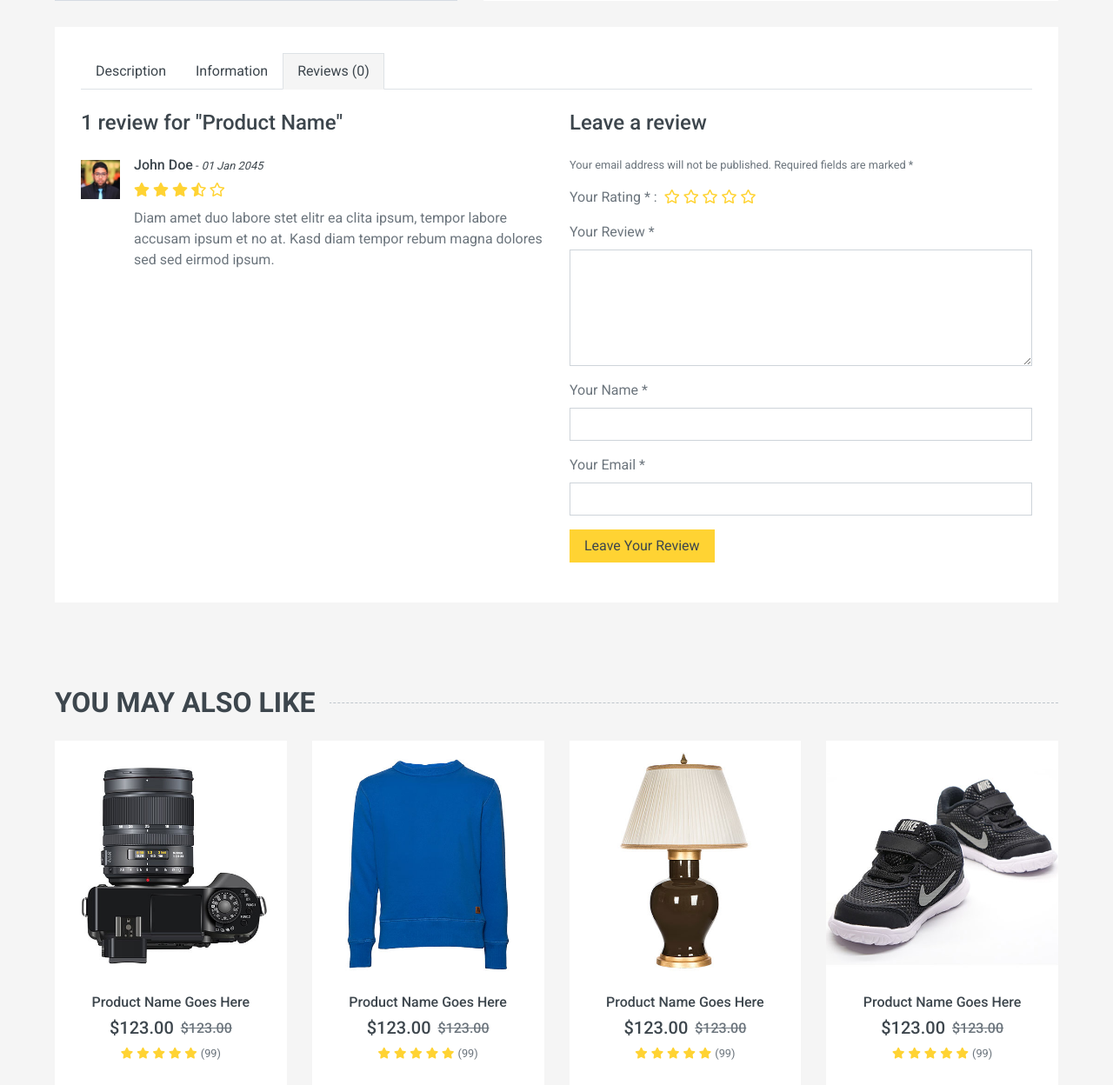
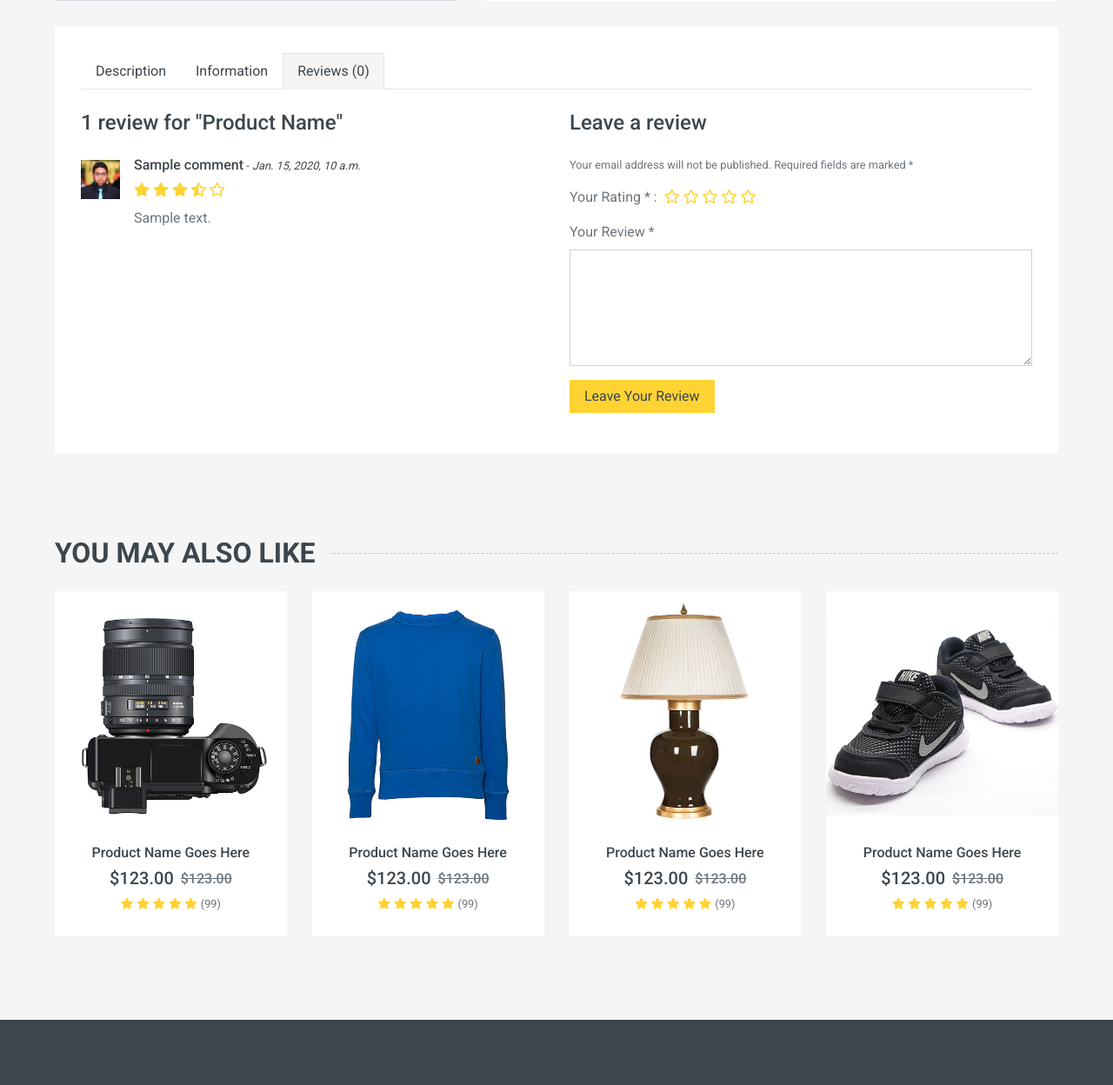
Before and after one commit to mahdiramezanii/MultiShop, a Django app: template Home_app/templates/Home_app/detail.html in a window 1280 px wide, after a click on "Reviews (0)". Shown: the part 790-2038 px from the top of the page at 87% size. Run offline with Django 4.2, Linux system fonts and the light colour scheme; the template is opened without the code that fills it: most values are stand-ins (such as "Sample title", 1, 10 or a date in 2020); grey boxes marked "Sample" are stand-in pictures; some libraries are stand-ins or nearby versions.

Commit message:
Add the comments model and add it to the articles component

```diff
--- a/Home_app/templates/Home_app/detail.html
+++ b/Home_app/templates/Home_app/detail.html
@@ -180,10 +180,12 @@
                             <div class="row">
                                 <div class="col-md-6">
                                     <h4 class="mb-4">1 review for "Product Name"</h4>
+
+                                    {% for comment in object.comment.all %}
                                     <div class="media mb-4">
-                                        <img src="img/user.jpg" alt="Image" class="img-fluid mr-3 mt-1" style="width: 45px;">
+                                        <img src="{% static "img/user.jpg" %}" alt="Image" class="img-fluid mr-3 mt-1" style="width: 45px;">
                                         <div class="media-body">
-                                            <h6>John Doe<small> - <i>01 Jan 2045</i></small></h6>
+                                            <h6>{{ comment.name }}<small> - <i>{{ comment.created }}</i></small></h6>
                                             <div class="text-primary mb-2">
                                                 <i class="fas fa-star"></i>
                                                 <i class="fas fa-star"></i>
@@ -191,9 +193,10 @@
                                                 <i class="fas fa-star-half-alt"></i>
                                                 <i class="far fa-star"></i>
                                             </div>
-                                            <p>Diam amet duo labore stet elitr ea clita ipsum, tempor labore accusam ipsum et no at. Kasd diam tempor rebum magna dolores sed sed eirmod ipsum.</p>
+                                            <p>{{ comment.body }}</p>
                                         </div>
                                     </div>
+                                    {% endfor %}
                                 </div>
                                 <div class="col-md-6">
                                     <h4 class="mb-4">Leave a review</h4>
@@ -208,19 +211,13 @@
                                             <i class="far fa-star"></i>
                                         </div>
                                     </div>
-                                    <form>
+                                    <form method="post">
+                                        {% csrf_token %}
                                         <div class="form-group">
                                             <label for="message">Your Review *</label>
-                                            <textarea id="message" cols="30" rows="5" class="form-control"></textarea>
+                                            <textarea id="message" cols="30" rows="5" class="form-control" name="body"></textarea>
                                         </div>
-                                        <div class="form-group">
-                                            <label for="name">Your Name *</label>
-                                            <input type="text" class="form-control" id="name">
-                                        </div>
-                                        <div class="form-group">
-                                            <label for="email">Your Email *</label>
-                                            <input type="email" class="form-control" id="email">
-                                        </div>
+
                                         <div class="form-group mb-0">
                                             <input type="submit" value="Leave Your Review" class="btn btn-primary px-3">
                                         </div>
--- a/Product_app/admin.py
+++ b/Product_app/admin.py
@@ -1,8 +1,9 @@
 from django.contrib import admin
-from .models import Category,Product,Size,Color,ProductImageGallery
+from .models import Category,Product,Size,Color,ProductImageGallery,Comment
 
 admin.site.register(Category)
 admin.site.register(Product)
 admin.site.register(Size)
 admin.site.register(Color)
 admin.site.register(ProductImageGallery)
+admin.site.register(Comment)
```
Also changed, not shown: Home_app/views.py (+11 -2 lines), Product_app/models.py (+15 -0 lines), Acount_app/migrations/0026_alter_otc_expiration_date.py (added), Acount_app/migrations/0027_alter_otc_expiration_date.py (added), Acount_app/migrations/0028_alter_otc_expiration_date.py (added), Acount_app/migrations/0029_alter_otc_expiration_date.py (added), Acount_app/migrations/0030_alter_otc_expiration_date.py (added), Acount_app/migrations/0031_alter_otc_expiration_date.py (added), Product_app/migrations/0007_comment.py (added), Product_app/migrations/0008_delete_comment.py (added), Product_app/migrations/0009_comment.py (added), Product_app/migrations/0010_alter_comment_parent.py (added), db.sqlite3, media/product/image/btt_k55kh7k.jpg (added).
